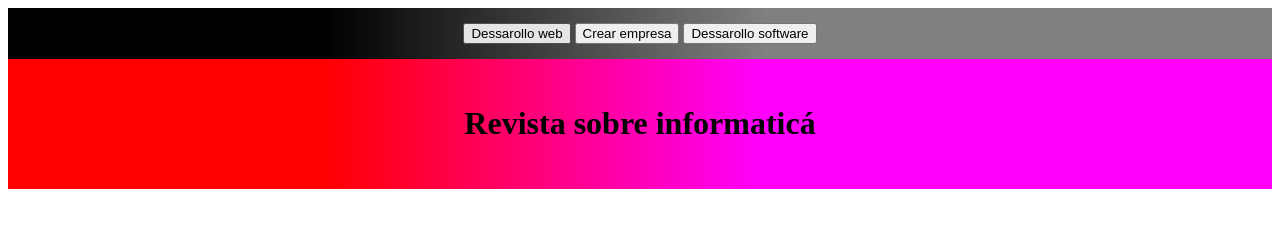
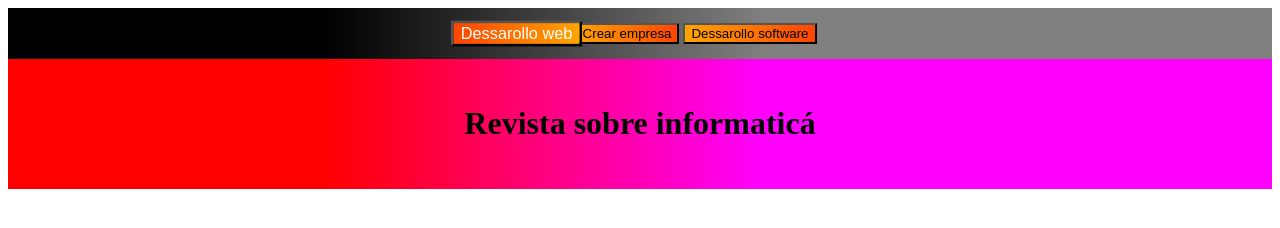
Before and after one commit to maelgruand1/cloneInteresante, a plain HTML site: page index.html in a window 1280 px wide. In both pictures the pointer is over the button "Dessarollo web". Drawn offline with Linux system fonts and the light colour scheme.

Commit message:
adding hover

```diff
--- a/style.css
+++ b/style.css
@@ -3,11 +3,21 @@ header{
     background: linear-gradient(to right, red 25%, magenta 60%);
     color: white;
     text-align: center;
+}
 
-}
 header h1{color: black; text-align: center;}
+
 div.menu{
     background: linear-gradient(to right, black 25%, grey 60%);
     padding: 15px;
     text-align: center;
 }
+.menu button{
+    color: black;
+    background: linear-gradient(to right, orange, orangered);
+}
+.menu button:hover{
+    color: white;
+    background: linear-gradient(to left, orange, orangered);
+    transform: scale(1.225);
+}
```
